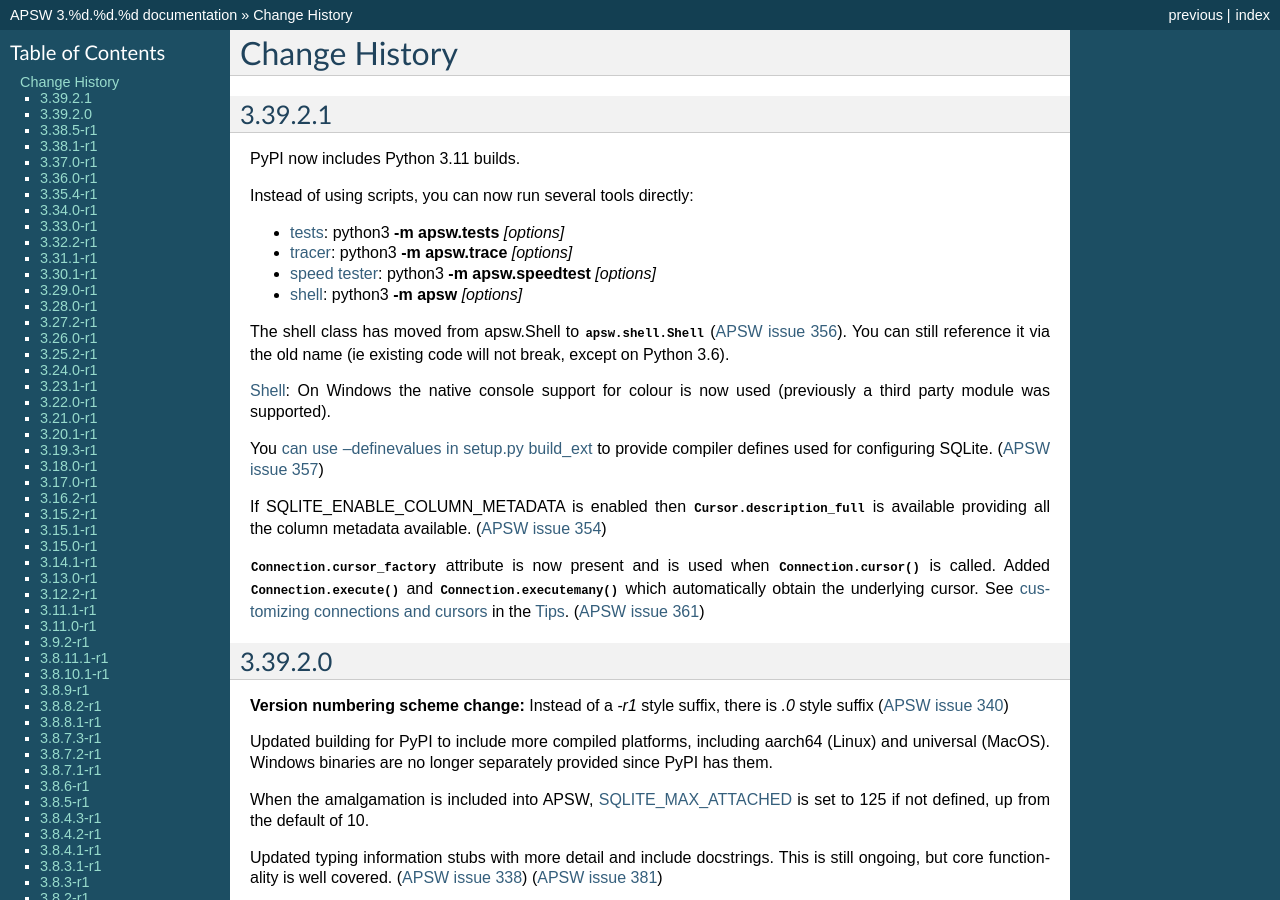
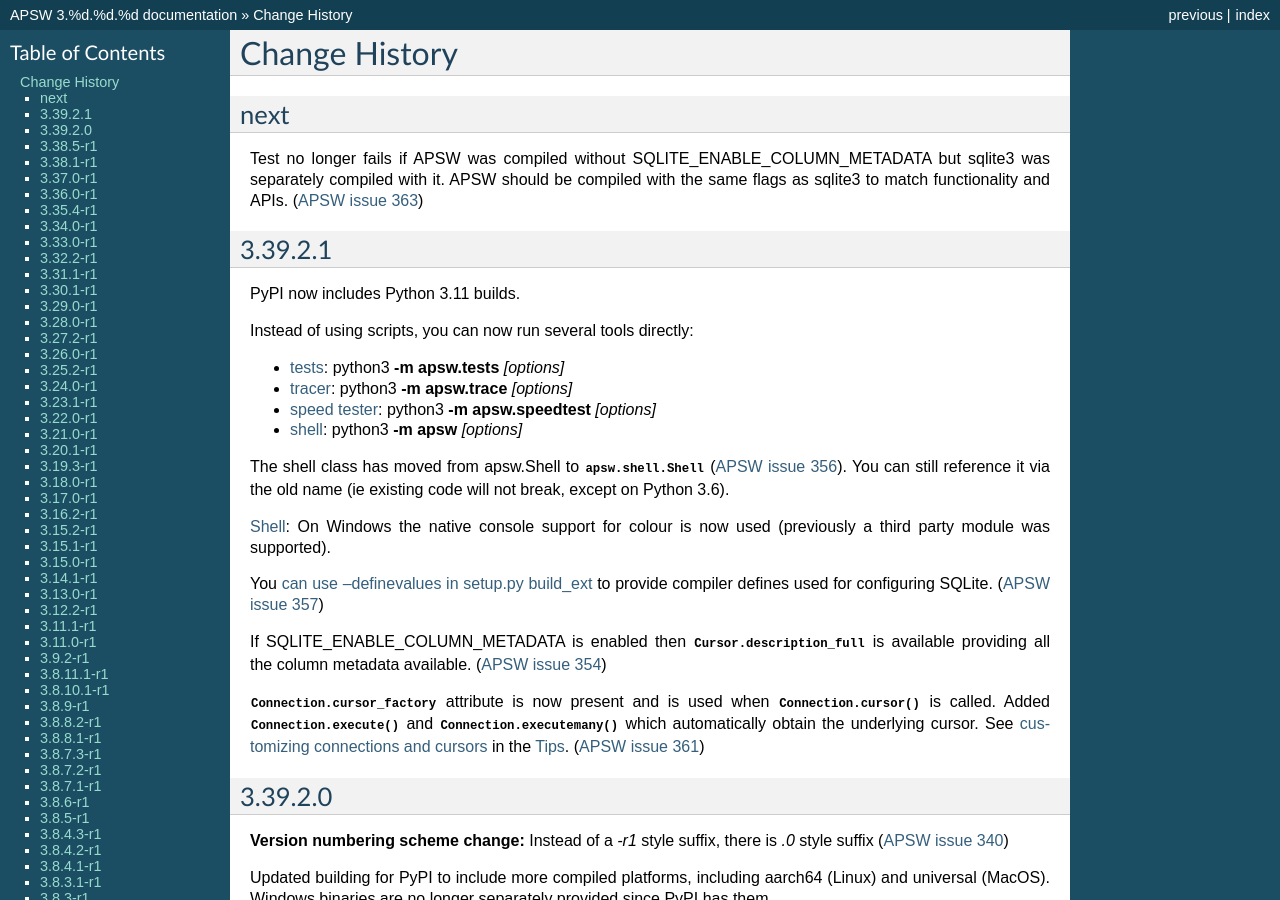
Before and after one commit to rogerbinns/apsw, a Sphinx documentation site: the page built from doc/changes.rst, in a window 1280 px wide and 900 px high. Built offline with Sphinx 7.4.7, drawn with Linux system fonts in a browser that asks for light colours; pages that are not in the unit, such as notebooks, are missing from menus; the version number is read from the project's files by our own code.

Commit message:
Deal with mismatched SQLITE_ENABLE_COLUMN_METADATA
Address #363

```diff
--- a/doc/changes.rst
+++ b/doc/changes.rst
@@ -1,6 +1,14 @@
 Change History
 **************
 .. currentmodule:: apsw
+
+next
+====
+
+Test no longer fails if APSW was compiled without
+SQLITE_ENABLE_COLUMN_METADATA but sqlite3 was separately compiled with
+it.  APSW should be compiled with the same flags as sqlite3 to match
+functionality and APIs. (:issue:`363`)
 
 3.39.2.1
 ========
```
Also changed, not shown: 1 other file.
